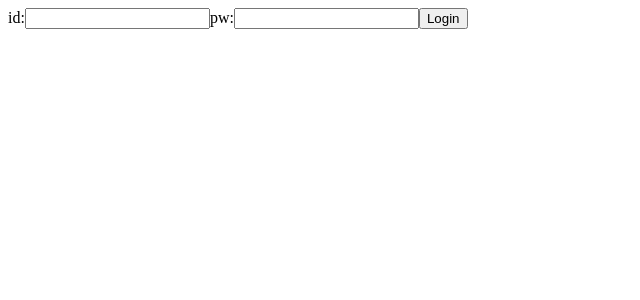
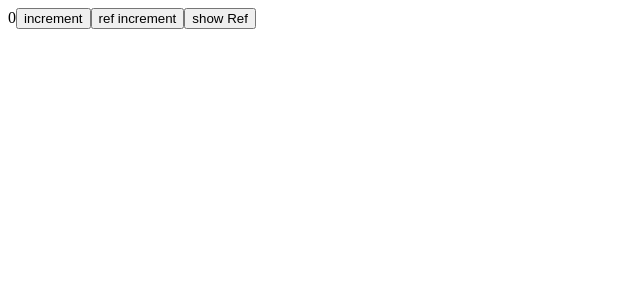
Before and after one commit to J3SUNG/hello_react, a React (Create React App) app: page / in a window 1280 px wide. Shown: the top 300 px of the page, without its empty margins (0-640 px from the left). Built offline with nearby package versions, Linux system fonts and the light colour scheme.

Commit message:
useEffect

```diff
--- a/src/App.js
+++ b/src/App.js
@@ -1,45 +1,39 @@
-import React, { useState, useRef } from "react";
+import React, { useRef, useState, useEffect } from "react";
+function App() {
+  const [count, setCount] = useState(0);
+  const refCount = useRef(0); // 0 값이 refCount.current에 저장됩니다.
 
-const App = () => {
-  const [id, setId] = useState();
-  const [pw, setPw] = useState();
-  const idRef = useRef();
-  const pwRef = useRef();
-
-  const loginRequest = (event) => {
-    event.preventDefault();
-
-    console.log(idRef.current);
-    console.log(pwRef.current);
-  };
-  const onChange = (event) => {
-    console.log(event.target);
-    console.log(event.target.value);
-    setId = event.target.value;
-  };
-
-  console.log(idRef);
-  console.log(pwRef);
-
+  useEffect(() => {
+    console.log("effect");
+    return () => {
+      console.log("cleanup");
+    };
+  }, []);
   return (
-    <form onSubmit={loginRequest}>
-      <label>
-        id:
-        <input id="id" ref={idRef} type="text" value={id} onChange={onChange} />
-      </label>
-      <label>
-        pw:
-        <input
-          pw="pw"
-          ref={pwRef}
-          type="password"
-          value={pw}
-          onChange={onChange}
-        />
-      </label>
-      <button type="submit">Login</button>
-    </form>
+    <>
+      {count}
+      <button
+        onClick={() => {
+          setCount((count) => count + 1);
+        }}
+      >
+        increment
+      </button>
+      <button
+        onClick={() => {
+          refCount.current++;
+        }}
+      >
+        ref increment
+      </button>
+      <button
+        onClick={() => {
+          console.log("current ref is...", refCount);
+        }}
+      >
+        show Ref
+      </button>
+    </>
   );
-};
-
+}
 export default App;
```
Also changed, not shown: 1 other file (tests, documents, lock files or other folders).
